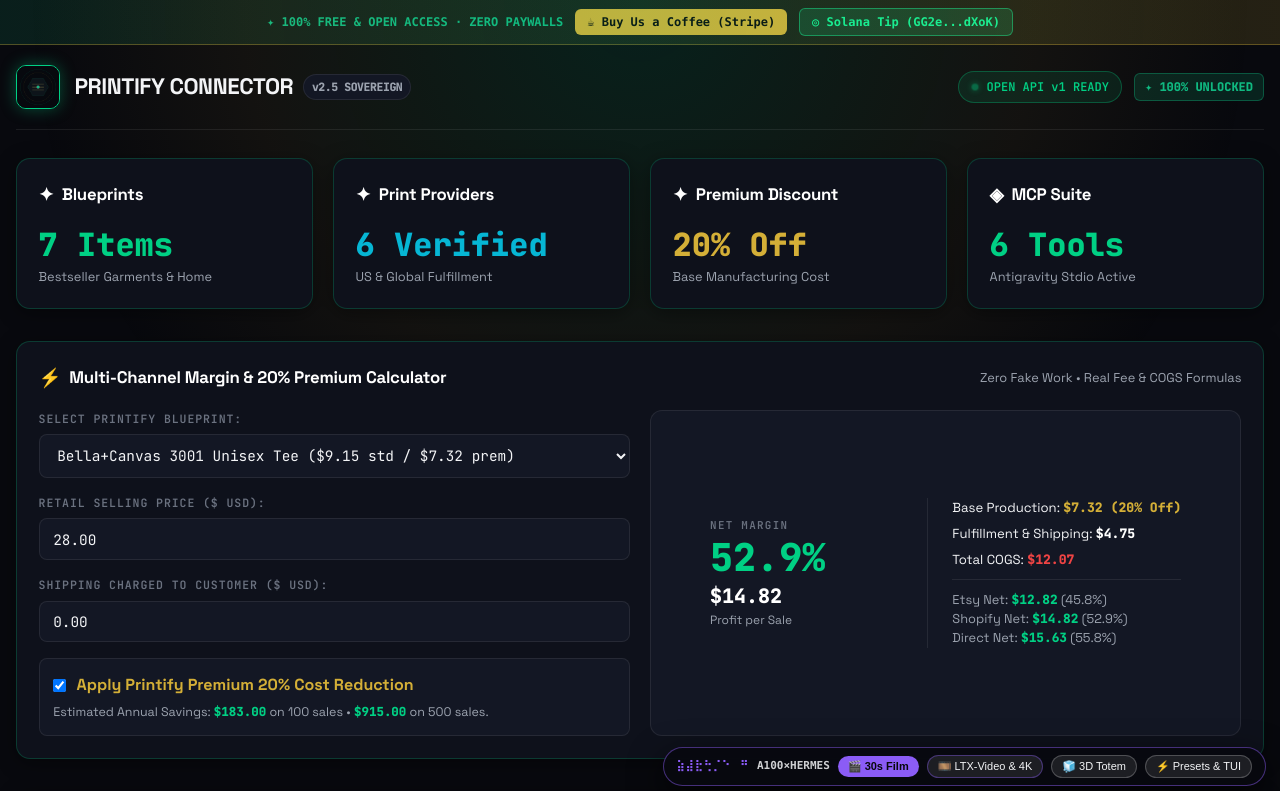
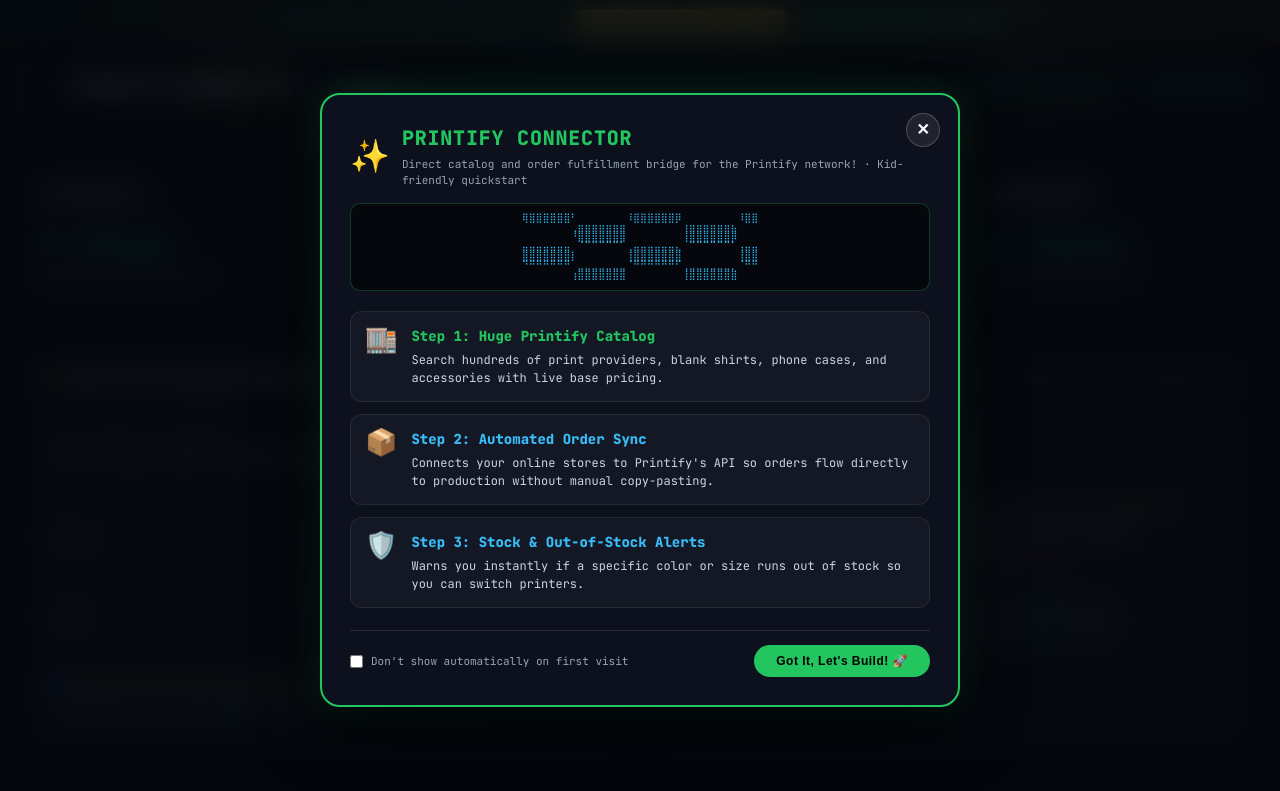
Before and after one commit to 1nc0gn30/printify-connector, a website: page public/index.html in a window 1280 px wide. Shown: the top 791 px of the page. Drawn offline with Linux system fonts and the light colour scheme.

Commit message:
feat: add kid-friendly tutorial modal with live Braille wave, remove A100 bar

```diff
--- a/public/index.html
+++ b/public/index.html
@@ -469,6 +469,22 @@
   </div>
 
   <script src="/printify_app.js"></script>
-  <script src="/assets/sovereign-upgrade.js" defer></script>
+
+
+  <script src="/sovereign_tutorial.js"></script>
+  <script>
+    window.addEventListener("DOMContentLoaded", function() {
+      if (window.createSovereignTutorial) {
+        window.createSovereignTutorial({
+          toolId: "printify-connector",
+          toolName: "Printify Connector",
+          tagline: "Direct catalog and order fulfillment bridge for the Printify network!",
+          accentColor: "#22C55E",
+          steps: [{"icon": "\ud83c\udfec", "title": "Huge Printify Catalog", "desc": "Search hundreds of print providers, blank shirts, phone cases, and accessories with live base pricing."}, {"icon": "\ud83d\udce6", "title": "Automated Order Sync", "desc": "Connects your online stores to Printify's API so orders flow directly to production without manual copy-pasting."}, {"icon": "\ud83d\udee1\ufe0f", "title": "Stock & Out-of-Stock Alerts", "desc": "Warns you instantly if a specific color or size runs out of stock so you can switch printers."}]
+        });
+      }
+    });
+  </script>
+
 </body>
 </html>
--- /dev/null
+++ b/public/sovereign_tutorial.js
@@ -0,0 +1,136 @@
+/**
+ * Sovereign Reusable Kid-Friendly Tutorial & Braille/ASCII Magic Engine
+ * Author: Neal Frazier Tech (@1nc0gn30) • NullAI Platform
+ */
+(function() {
+  if (window.__SOVEREIGN_TUTORIAL_ATTACHED__) return;
+  window.__SOVEREIGN_TUTORIAL_ATTACHED__ = true;
+
+  window.createSovereignTutorial = function(config) {
+    const {
+      toolId,
+      toolName,
+      tagline,
+      steps, // [{ icon, title, desc }]
+      accentColor = "#FFB800"
+    } = config;
+
+    // Check if modal already exists
+    if (document.getElementById(`sovTutorial-${toolId}`)) return;
+
+    // Remove any legacy floating A100 bar
+    const oldA100 = document.getElementById('zoth-sovereign-a100-bar');
+    if (oldA100) oldA100.remove();
+
+    // Create modal HTML
+    const modal = document.createElement('div');
+    modal.id = `sovTutorial-${toolId}`;
+    modal.style.cssText = 'display:none; position:fixed; inset:0; z-index:999999; background:rgba(4,6,12,0.85); backdrop-filter:blur(14px); align-items:center; justify-content:center; padding:18px; box-sizing:border-box;';
+
+    const stepsHtml = steps.map((s, idx) => `
+      <div style="display:flex; gap:14px; background:rgba(255,255,255,0.03); border:1px solid rgba(255,255,255,0.08); border-radius:12px; padding:14px; align-items:flex-start;">
+        <span style="font-size:26px; line-height:1;">${s.icon}</span>
+        <div>
+          <h4 style="margin:0 0 4px; color:${idx === 0 ? accentColor : '#38BDF8'}; font-size:14px; font-weight:700;">Step ${idx + 1}: ${s.title}</h4>
+          <p style="margin:0; color:#CBD5E1; font-size:12px; line-height:1.5;">${s.desc}</p>
+        </div>
+      </div>
+    `).join('');
+
+    modal.innerHTML = `
+      <div style="background:#0D111E; border:2px solid ${accentColor}; border-radius:20px; max-width:640px; width:100%; max-height:90vh; overflow-y:auto; box-shadow:0 24px 60px rgba(0,0,0,0.8), 0 0 35px ${accentColor}33; padding:28px; color:#F8FAFC; position:relative; font-family:ui-monospace, 'JetBrains Mono', SFMono-Regular, monospace; box-sizing:border-box;">
+
+        <button id="sovCloseBtn-${toolId}" style="position:absolute; top:18px; right:18px; background:rgba(255,255,255,0.08); border:1px solid rgba(255,255,255,0.2); color:#F8FAFC; width:34px; height:34px; border-radius:50%; font-size:16px; cursor:pointer; font-weight:bold; display:flex; align-items:center; justify-content:center;">✕</button>
+
+        <div style="display:flex; align-items:center; gap:12px; margin-bottom:14px;">
+          <span style="font-size:32px;">✨</span>
+          <div>
+            <h2 style="margin:0; font-size:20px; font-weight:800; color:${accentColor}; text-transform:uppercase; letter-spacing:0.04em;">${toolName}</h2>
+            <p style="margin:3px 0 0; color:#94A3B8; font-size:11px;">${tagline} · Kid-friendly quickstart</p>
+          </div>
+        </div>
+
+        <!-- Live ASCII / Braille Magic Stage -->
+        <div style="background:#05070D; border:1px solid ${accentColor}44; border-radius:10px; padding:10px; margin-bottom:20px; text-align:center; overflow:hidden;">
+          <pre id="sovBrailleCanvas-${toolId}" style="font-size:9.5px; line-height:9.5px; color:#38BDF8; margin:0; font-family:monospace; white-space:pre;"></pre>
+        </div>
+
+        <!-- Steps List -->
+        <div style="display:flex; flex-direction:column; gap:12px;">
+          ${stepsHtml}
+        </div>
+
+        <div style="margin-top:22px; display:flex; justify-content:space-between; align-items:center; padding-top:14px; border-top:1px solid rgba(255,255,255,0.1); flex-wrap:wrap; gap:12px;">
+          <label style="display:flex; align-items:center; gap:8px; font-size:11px; color:#94A3B8; cursor:pointer;">
+            <input type="checkbox" id="sovDontShow-${toolId}" style="cursor:pointer;"> Don't show automatically on first visit
+          </label>
+          <button id="sovActionBtn-${toolId}" style="background:${accentColor}; color:#000; border:none; padding:9px 22px; border-radius:999px; font-weight:800; font-size:12px; cursor:pointer; letter-spacing:0.04em;">Got It, Let's Build! 🚀</button>
+        </div>
+
+      </div>
+    `;
+
+    document.body.appendChild(modal);
+
+    let animInterval = null;
+    let tick = 0;
+
+    function renderBrailleWave() {
+      const el = document.getElementById(`sovBrailleCanvas-${toolId}`);
+      if (!el) return;
+      tick += 0.16;
+      const W = 34, H = 7;
+      let out = '';
+      for (let y = 0; y < H; y++) {
+        for (let x = 0; x < W; x++) {
+          let mask = 0;
+          const dots = [
+            [0,0,0x01],[0,1,0x02],[0,2,0x04],[0,3,0x40],
+            [1,0,0x08],[1,1,0x10],[1,2,0x20],[1,3,0x80]
+          ];
+          for (let d = 0; d < 8; d++) {
+            const px = x * 2 + dots[d][0];
+            const py = y * 4 + dots[d][1];
+            const v = Math.sin(px * 0.2 + tick) * Math.cos(py * 0.35 + tick);
+            if (v > 0.08) mask |= dots[d][2];
+          }
+          out += String.fromCharCode(0x2800 | mask);
+        }
+        out += '\n';
+      }
+      el.textContent = out;
+    }
+
+    function openModal() {
+      modal.style.display = 'flex';
+      if (!animInterval) {
+        animInterval = setInterval(renderBrailleWave, 55);
+      }
+    }
+
+    function closeModal() {
+      modal.style.display = 'none';
+      if (animInterval) {
+        clearInterval(animInterval);
+        animInterval = null;
+      }
+      const chk = document.getElementById(`sovDontShow-${toolId}`);
+      if (chk && chk.checked) {
+        localStorage.setItem(`sov_tutorial_seen_${toolId}`, 'true');
+      }
+    }
+
+    document.getElementById(`sovCloseBtn-${toolId}`).addEventListener('click', closeModal);
+    document.getElementById(`sovActionBtn-${toolId}`).addEventListener('click', closeModal);
+
+    // Auto-launch if not seen
+    if (!localStorage.getItem(`sov_tutorial_seen_${toolId}`)) {
+      setTimeout(openModal, 600);
+    }
+
+    return {
+      open: openModal,
+      close: closeModal
+    };
+  };
+})();
```
